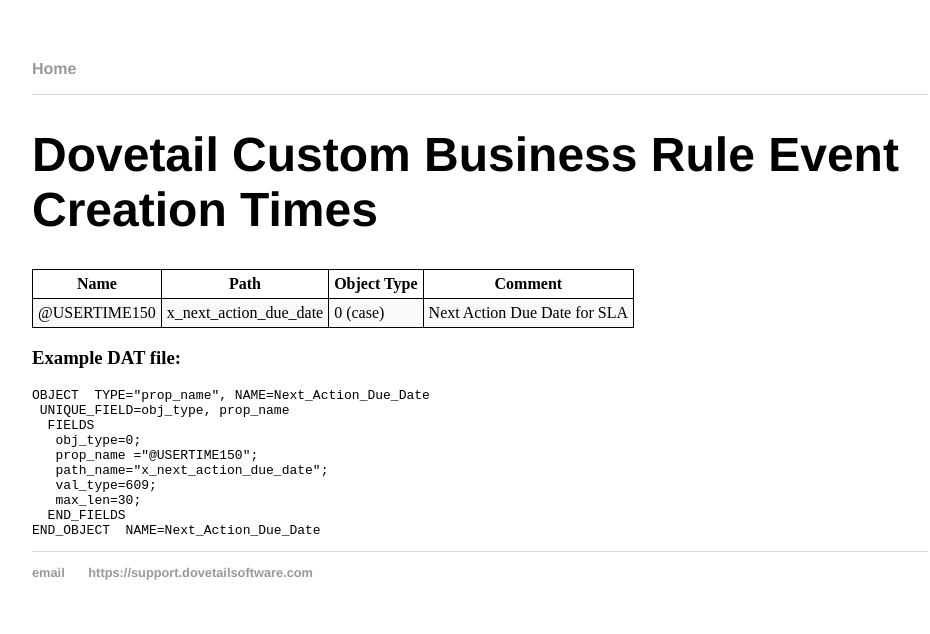
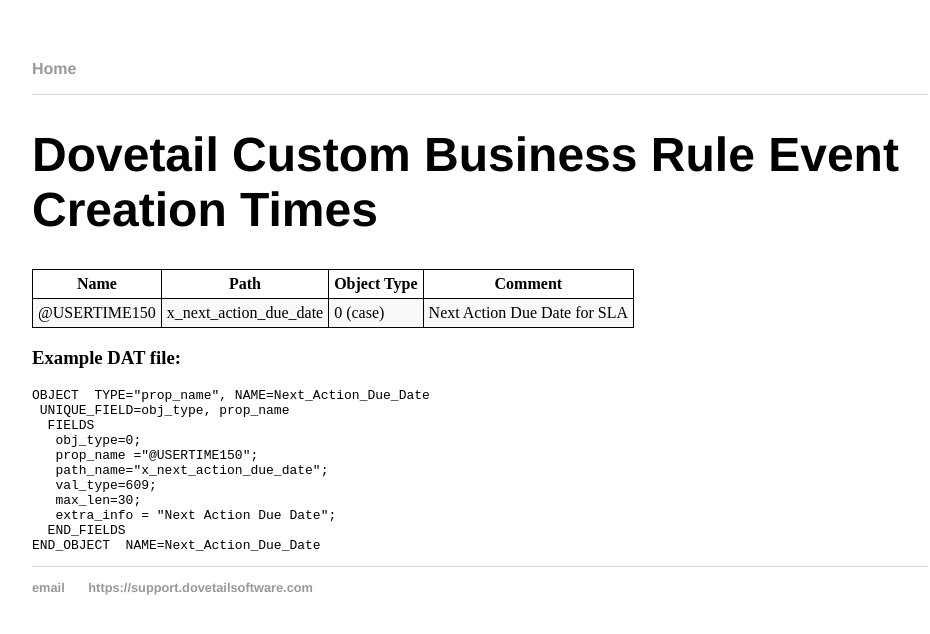
Before and after one commit to DovetailSoftware/dovetail-defined, a Jekyll site: the page built from pages/biz-rule-event-creation-times.md, in a window 1280 px wide. Shown: the top 634 px of the page, without its empty margins (160-1090 px from the left). Built offline with Jekyll 4.4.1, drawn with Linux system fonts in a browser that asks for light colours.

Commit message:
add extra_info to example dat file

````diff
--- a/pages/biz-rule-event-creation-times.md
+++ b/pages/biz-rule-event-creation-times.md
@@ -20,6 +20,7 @@
    path_name="x_next_action_due_date";
    val_type=609;
    max_len=30;
+   extra_info = "Next Action Due Date";
   END_FIELDS
 END_OBJECT  NAME=Next_Action_Due_Date
 ```
````
